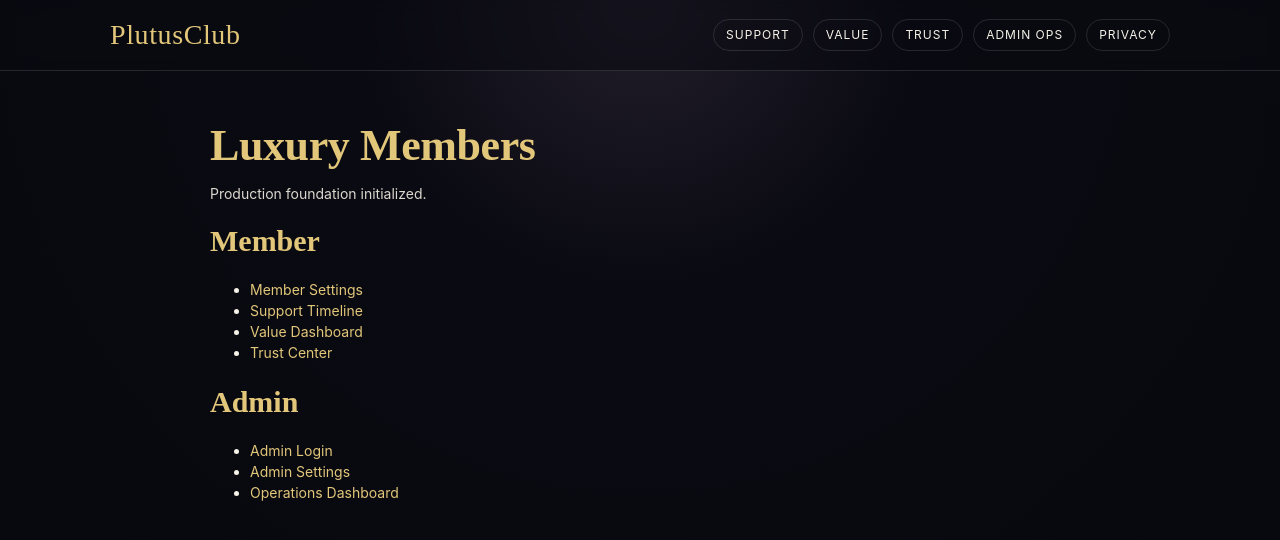
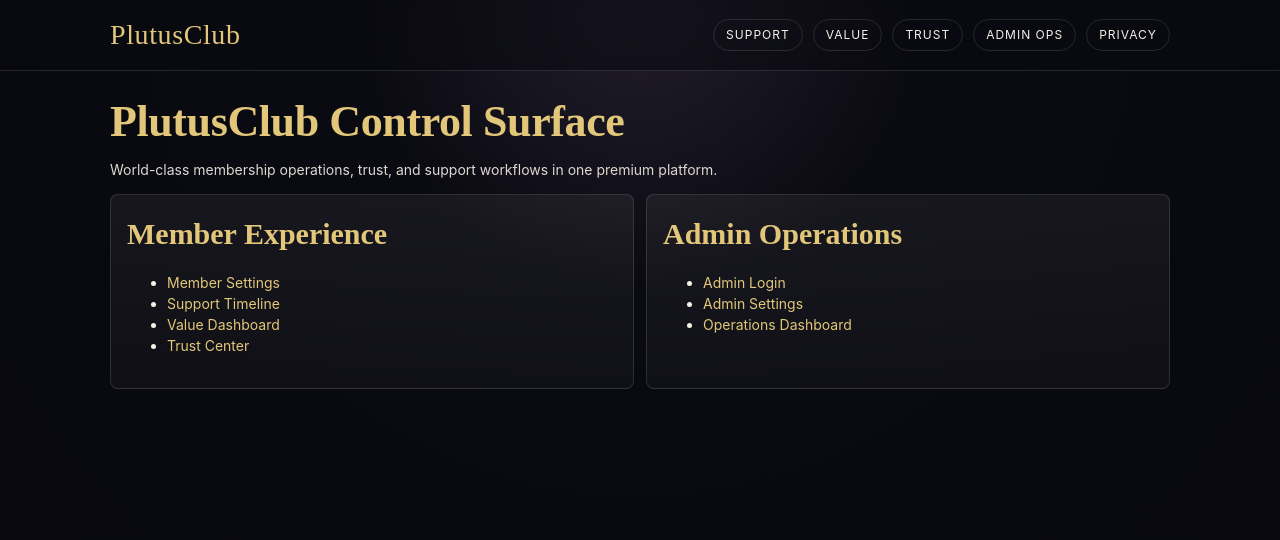
Before and after one commit to Teamtrue/luxury-members, a Next.js app in the folder luxury-members-next/: page / in a window 1280 px wide. Shown: the top 540 px of the page. Built offline with nearby package versions, Linux system fonts and the light colour scheme.

Commit message:
Refine home page into premium navigation dashboard

```diff
--- a/luxury-members-next/app/page.tsx
+++ b/luxury-members-next/app/page.tsx
@@ -1,23 +1,29 @@
 export default function HomePage() {
   return (
-    <main style={{ maxWidth: 860, margin: '0 auto', padding: '24px 0' }}>
-      <h1>Luxury Members</h1>
-      <p>Production foundation initialized.</p>
+    <>
+      <h1>PlutusClub Control Surface</h1>
+      <p>World-class membership operations, trust, and support workflows in one premium platform.</p>
 
-      <h2>Member</h2>
+      <div className="grid-2">
+        <section>
+          <h2>Member Experience</h2>
           <ul>
             <li><a href="/member/settings">Member Settings</a></li>
             <li><a href="/member/support">Support Timeline</a></li>
             <li><a href="/member/value">Value Dashboard</a></li>
             <li><a href="/trust-center">Trust Center</a></li>
           </ul>
+        </section>
 
-      <h2>Admin</h2>
+        <section>
+          <h2>Admin Operations</h2>
           <ul>
             <li><a href="/admin/login">Admin Login</a></li>
             <li><a href="/admin/settings">Admin Settings</a></li>
             <li><a href="/admin/ops">Operations Dashboard</a></li>
           </ul>
-    </main>
+        </section>
+      </div>
+    </>
   );
 }
```
Lines whose indentation alone changed are shown as unchanged.
